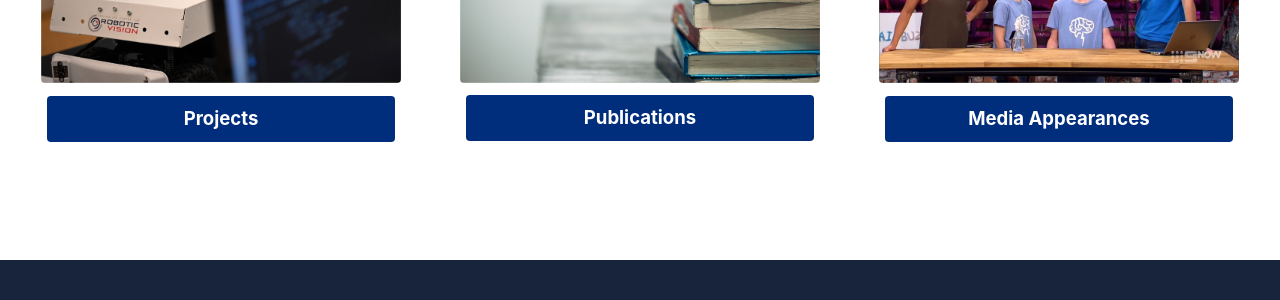
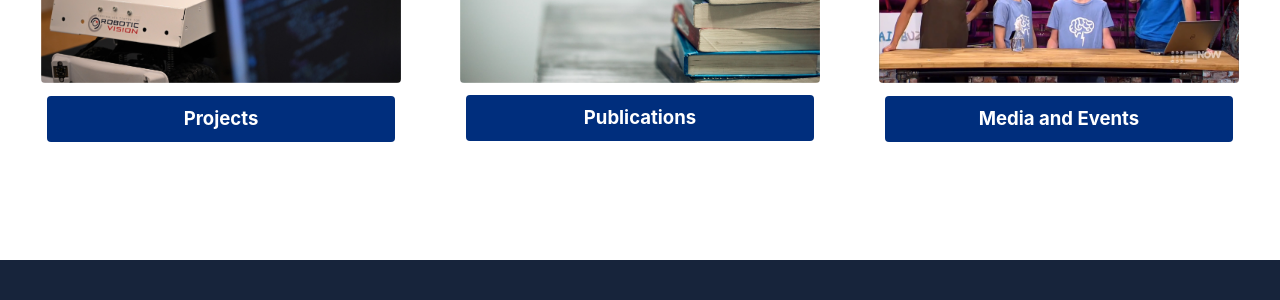
Before and after one commit to doriantsai/doriantsai.github.io, a Jekyll site: the page built from _pages/home.md, in a window 1280 px wide. Shown: the part 743-1043 px from the top of the page. Built offline with Jekyll 4.4.1, drawn with Linux system fonts in a browser that asks for light colours; cached includes are drawn as plain includes.

Commit message:
Changed home page media and events button.

```diff
--- a/_pages/home.md
+++ b/_pages/home.md
@@ -27,7 +27,7 @@ feature_row:
     alt: "Media Appearances"
     url: "/media/"
     btn_class: "btn--primary"
-    btn_label: "Media Appearances"
+    btn_label: "Media and Events"
 ---
 
 <!-- *Any sufficiently advanced technology is indistinguishable from magic.* - Arthur C. Clarke -->
```
